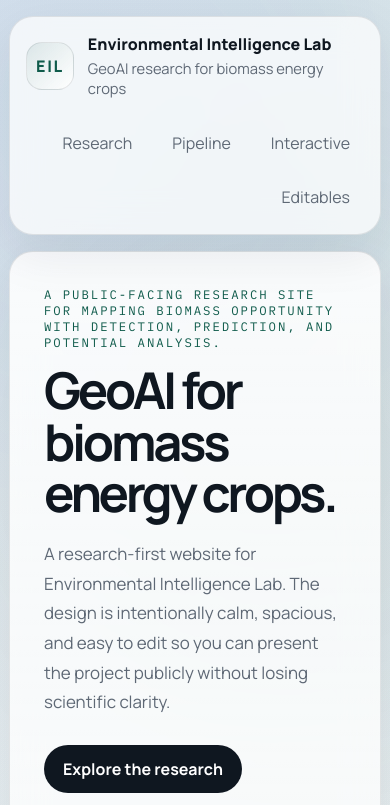
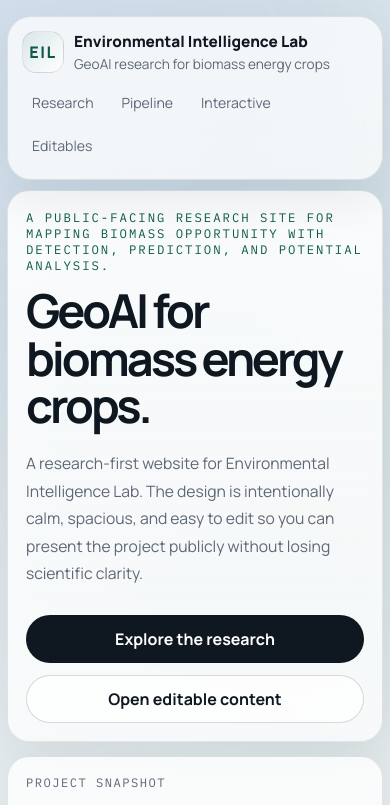
Before and after one commit to Tom-Moncrief/Environmental_Intelligence_Lab, a React (Vite) app: page / in a window 390 px wide. Shown: the top 805 px of the page. Built offline with nearby package versions, Linux system fonts and the light colour scheme.

Commit message:
Added phone compatibility

```diff
--- a/src/styles/global.css
+++ b/src/styles/global.css
@@ -621,30 +621,117 @@ h1 {
 
 @media (max-width: 1024px) {
   .hero,
-  .research-grid,
-  .stage-grid,
-  .spotlight-grid,
   .estimator-grid,
   .mission-layout {
     grid-template-columns: 1fr;
   }
+
+  .research-grid,
+  .stage-grid,
+  .spotlight-grid {
+    grid-template-columns: repeat(2, minmax(0, 1fr));
+  }
 }
 
-@media (max-width: 720px) {
+@media (max-width: 820px) {
   .page-shell {
-    width: min(100vw - 18px, var(--content-width));
-    padding-top: 10px;
+    width: min(100vw - 24px, var(--content-width));
   }
 
   .topbar {
+    padding: 16px 18px;
+    border-radius: 28px;
+  }
+
+  .hero {
+    padding-top: 28px;
+  }
+
+  .hero-copy,
+  .hero-panel,
+  .stage-card,
+  .spotlight-card,
+  .editorial-card,
+  .estimator-card,
+  .estimator-result {
+    padding: 22px;
+  }
+
+  h1 {
+    max-width: 13ch;
+    font-size: clamp(2.7rem, 6.8vw, 4.6rem);
+  }
+
+  .topnav {
+    gap: 8px;
+  }
+
+  .topnav a {
+    padding: 9px 12px;
+    font-size: 0.95rem;
+  }
+
+  .result-score {
+    flex-direction: column;
+    align-items: flex-start;
+  }
+}
+
+@media (max-width: 560px) {
+  .page-shell {
+    width: min(100vw - 14px, var(--content-width));
+    padding-top: 8px;
+  }
+
+  .topbar {
+    gap: 12px;
+    padding: 14px;
     border-radius: 24px;
-    padding: 16px;
     align-items: flex-start;
     flex-direction: column;
   }
 
+  .brand-lockup {
+    gap: 10px;
+  }
+
+  .brand-mark {
+    width: 42px;
+    height: 42px;
+    border-radius: 14px;
+  }
+
+  .brand-name {
+    font-size: 0.96rem;
+  }
+
+  .brand-tagline {
+    font-size: 0.85rem;
+  }
+
+  .topnav {
+    justify-content: flex-start;
+    width: 100%;
+    overflow-x: auto;
+    padding-bottom: 2px;
+    scrollbar-width: none;
+  }
+
+  .topnav::-webkit-scrollbar {
+    display: none;
+  }
+
+  .topnav a {
+    flex: 0 0 auto;
+    white-space: nowrap;
+    padding: 8px 10px;
+    font-size: 0.88rem;
+  }
+
   .hero {
-    padding-top: 22px;
+    gap: 14px;
+    padding-top: 18px;
+    padding-bottom: 18px;
   }
 
   .hero-copy,
@@ -655,14 +742,68 @@ h1 {
   .footer,
   .estimator-card,
   .estimator-result {
-    border-radius: 24px;
+    border-radius: 22px;
+  }
+
+  .hero-copy,
+  .hero-panel,
+  .stage-card,
+  .spotlight-card,
+  .editorial-card,
+  .estimator-card,
+  .estimator-result {
+    padding: 18px;
+  }
+
+  .hero-graphical {
+    min-height: 180px;
+  }
+
+  .hero-graphical__frame {
+    inset: 16px;
   }
 
   h1 {
-    font-size: clamp(2.6rem, 13vw, 4.4rem);
+    max-width: 12ch;
+    font-size: clamp(2.45rem, 12vw, 3.5rem);
+  }
+
+  .hero-description,
+  .section-description,
+  .mission-text {
+    font-size: 0.98rem;
+  }
+
+  .hero-actions {
+    display: grid;
+    grid-template-columns: 1fr;
+  }
+
+  .button {
+    width: 100%;
+  }
+
+  .section {
+    padding: 24px 0;
+  }
+
+  .section-heading h2,
+  .mission-layout h2 {
+    font-size: clamp(1.85rem, 8vw, 2.35rem);
+  }
+
+  .research-grid,
+  .stage-grid,
+  .spotlight-grid {
+    grid-template-columns: 1fr;
+  }
+
+  .estimator-card label {
+    font-size: 0.92rem;
   }
 
   .footer {
+    padding: 18px;
     flex-direction: column;
     align-items: flex-start;
   }
```
